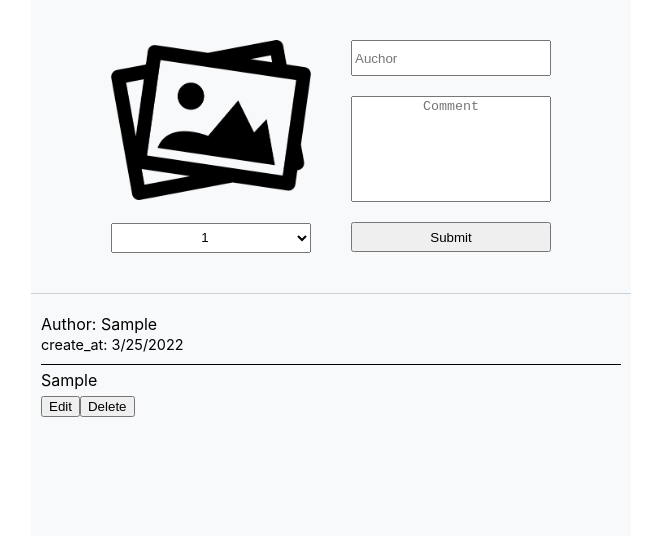
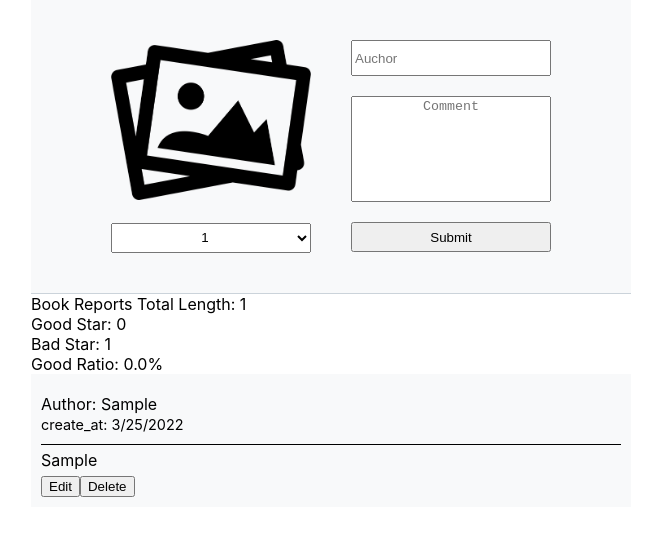
Before and after one commit to GangOn0215/book-reports, a React (Create React App) app in the folder client/: page / in a window 1280 px wide. Both pictures are taken after typing "Sample", "Sample" into the empty fields and a click on the button "Submit". Shown: the top 536 px of the page, without its empty margins (309-961 px from the left). Built offline with nearby package versions, Linux system fonts and the light colour scheme; no server answers.

Commit message:
#3 star analysis 함수를 만들고 useMemo를 적용시켜서 최적화를 하였습니다.

```diff
--- a/client/src/App.css
+++ b/client/src/App.css
@@ -9,7 +9,6 @@ body, html, #root {
   width: 600px;
   height: 100%;
   margin: 0 auto;
-  background-color: #F8F9FA;
 }
 .reports-header {
   display: flex;
@@ -53,7 +52,9 @@ body, html, #root {
 .reports-info button {
   height: 30px;
 }
-
+.reports-lists {
+  background-color: #F8F9FA;
+}
 .reports-item {
   padding: 10px;
   margin-bottom: 20px;
@@ -70,7 +71,7 @@ body, html, #root {
 }
 .reports-item textarea {
   width: 100%;
-  resize: none;
+  resize: vertical;
   height: 50px;
   margin: 20px 0px;
   box-sizing: border-box;
--- a/client/src/App.js
+++ b/client/src/App.js
@@ -1,6 +1,6 @@
 import "./App.css";
 import axios from "axios";
-import React, { useEffect, useState, useRef } from "react";
+import React, { useState, useRef, useEffect, useMemo } from "react";
 import ReportsHeader from "./Component/ReportsHeader";
 import ReportsList from "./Component/ReportsList";
 
@@ -58,9 +58,35 @@ function App() {
     setData(newReportList);
   };
 
+  /**
+   * 데이터를 update 할때마다 리랜더링이 되어 해당 함수가 계속 다시 선언이 됩니다.
+   * 해결법: useMemo
+   */
+  const getReportStarAnalysis = useMemo(() => {
+    const totalStar = data.length;
+    // item.star 가 3 이상 이라면 return 하여 데이터를 수집 합니다.
+    const goodStar = data.filter((item) => item.star > 3).length;
+    const badStar = totalStar - goodStar;
+    const goodRatio = (goodStar / totalStar) * 100;
+
+    console.log(totalStar, goodStar, badStar, goodRatio);
+    // const badStar
+
+    return [ totalStar, goodStar, badStar, goodRatio ];
+  // eslint-disable-next-line react-hooks/exhaustive-deps
+  }, [data.length]);
+
+  // getReportStarAnalysis - () 를 안넣은 이유는 useMemo 는 값으로 반환하기 때문에 함수가 아닌 값이 됩니다.
+  const [ totalStar, goodStar, badStar, goodRatio ] = getReportStarAnalysis;
+
   return (
     <div className="reports-container">
       <ReportsHeader onCreate={onCreate} />
+      <div>Book Reports Total Length: {totalStar}</div>
+      <div>Good Star: {goodStar}</div>
+      <div>Bad Star: {badStar}</div>
+      <div>Good Ratio: {goodRatio.toFixed(1)}%</div>
+
       <ReportsList onEdit={onEdit} onDelete={onDelete} ReportList={data} />
     </div>
   );
```
Also changed, not shown: client/src/Component/ReportsList.js (+1 -6 lines).
